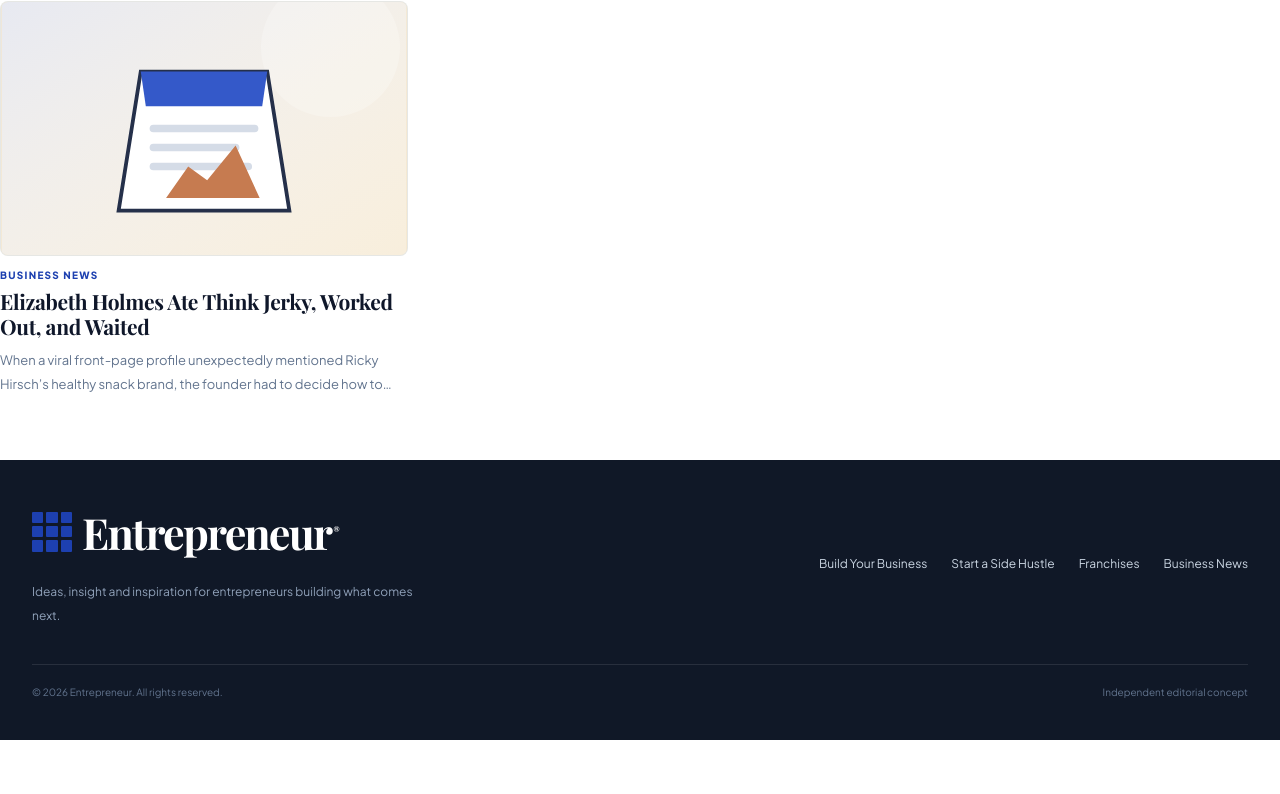
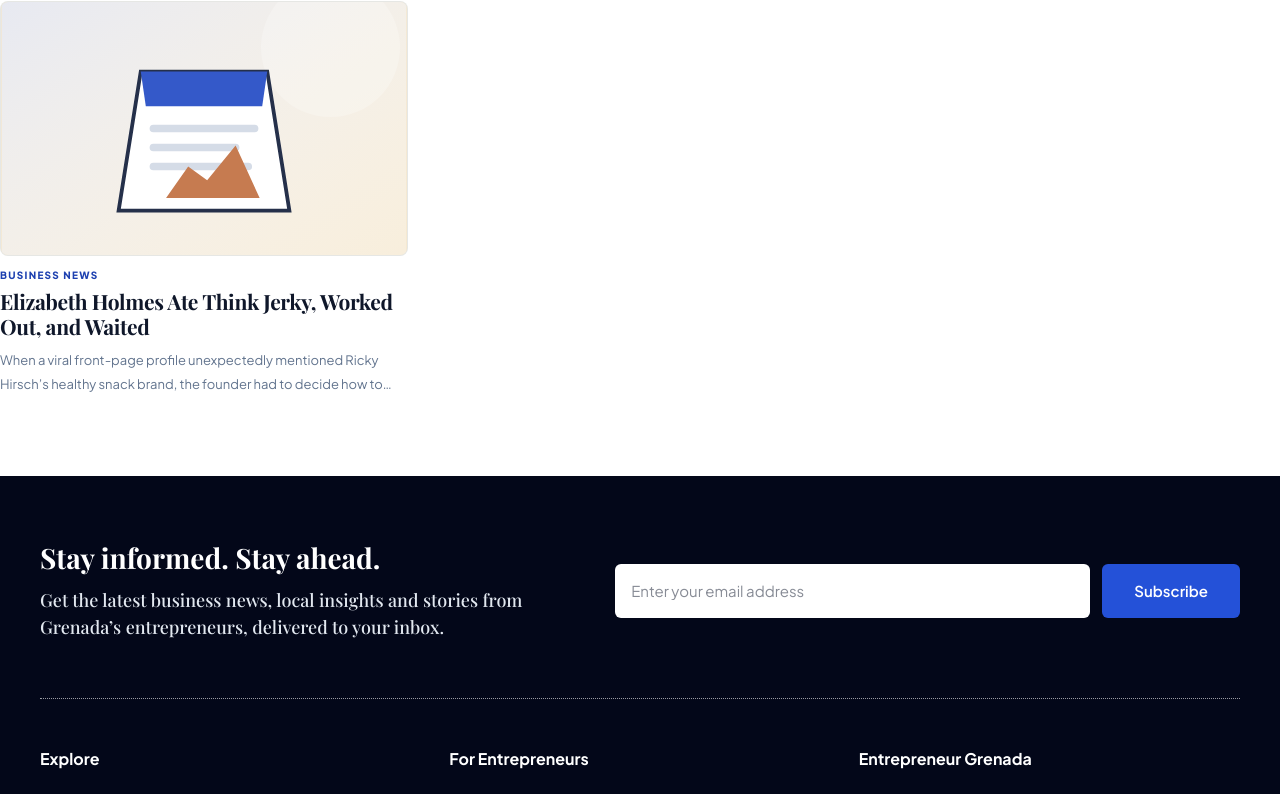
Before and after one commit to faminzimkul/Entrepreneur-Grenada, a React (Vite) app: page / in a window 1280 px wide. Shown: the part 1991-2785 px from the top of the page. Before the commit the page ends 2731 px from the top, so only its background shows below. Built offline with nearby package versions, Linux system fonts and the light colour scheme.

Commit message:
Redesign regional editorial footer

```diff
--- a/src/App.tsx
+++ b/src/App.tsx
@@ -87,7 +87,7 @@ function App() {
       {menuOpen&&<div className="md:hidden px-5 pb-4 grid gap-3">{nav.map(n=><button key={n} onClick={()=>{setCategory(n);setMenuOpen(false);}} className="text-left text-xs font-bold uppercase">{n}</button>)}</div>}
       {searchOpen&&<div className="max-w-[1440px] mx-auto px-5 sm:px-8 pb-4"><input autoFocus value={query} onChange={e=>setQuery(e.target.value)} placeholder="Search stories, topics, authors..." className="w-full border-b border-slate-300 py-3 outline-none text-sm"/></div>}
     </header>
-    <div className="bg-[#1d40b0] text-white text-center py-3.5 text-[13px] sm:text-[15px] font-bold tracking-[-.01em]"><a href="#" className="underline underline-offset-2 hover:opacity-85">Unlock All Access to Entrepreneur.com</a></div>
+    <div className="bg-[#1d40b0] text-white text-center py-3.5 text-[13px] sm:text-[15px] font-bold tracking-[-.01em]"><a href="#" className="underline underline-offset-2 hover:opacity-85">Discover the stories shaping Grenada’s business community</a></div>
     {active ? <main className="max-w-[850px] mx-auto px-5 py-8 sm:py-14">
       <button onClick={closeArticle} className="flex items-center gap-2 text-xs font-bold text-[#1d40b0] mb-8"><ArrowLeft size={16}/> BACK TO STORIES</button>
       <p className="text-[11px] tracking-[.14em] font-extrabold text-[#1d40b0]">{active.category}</p>
@@ -108,7 +108,33 @@ function App() {
       </section>}
       <section className="pt-9"><div className="flex items-center justify-between mb-6"><h2 className="font-serif text-2xl font-bold">{query?'Search results':category==='Latest'?'More to explore':category}</h2><span className="text-xs text-slate-400">{visible.length} stories</span></div>{visible.length?<div className="grid sm:grid-cols-2 lg:grid-cols-3 gap-x-7 gap-y-10">{visible.filter(a=>category!=='Latest'||query||a.id!==featured.id).map(articleCard)}</div>:<p className="py-16 text-center text-slate-500">No stories found. Try another search.</p>}</section>
     </main>}
-    <footer className="bg-[#101827] text-white mt-16"><div className="max-w-[1440px] mx-auto px-5 sm:px-8 py-10"><div className="flex flex-col sm:flex-row justify-between gap-6"><div><Brand inverse/><p className="text-xs text-slate-400 mt-4 max-w-sm leading-6">Ideas, insight and inspiration for entrepreneurs building what comes next.</p></div><div className="flex flex-wrap gap-x-6 gap-y-3 text-xs text-slate-300">{nav.map(n=><button key={n} onClick={()=>{setCategory(n);setActive(null);window.scrollTo(0,0);}}>{n}</button>)}</div></div><div className="border-t border-white/10 mt-9 pt-5 text-[10px] text-slate-500 flex justify-between"><span>© 2026 Entrepreneur. All rights reserved.</span><span>Independent editorial concept</span></div></div></footer>
+    <footer className="bg-[#030719] text-white mt-20">
+      <div className="max-w-[1360px] mx-auto px-5 sm:px-8 lg:px-10 pt-14 sm:pt-16 pb-10">
+        <section className="grid md:grid-cols-[0.9fr_1.1fr] gap-8 lg:gap-16 items-center pb-12 sm:pb-14">
+          <div>
+            <p className="font-serif text-[25px] sm:text-[28px] font-bold leading-tight">Stay informed. Stay ahead.</p>
+            <p className="font-serif text-[16px] sm:text-[18px] leading-[1.55] text-slate-200 mt-3 max-w-[490px]">Get the latest business news, local insights and stories from Grenada’s entrepreneurs, delivered to your inbox.</p>
+          </div>
+          <form className="flex flex-col sm:flex-row gap-3" onSubmit={e=>e.preventDefault()}>
+            <label className="sr-only" htmlFor="footer-email">Your email address</label>
+            <input id="footer-email" type="email" placeholder="Enter your email address" className="min-w-0 flex-1 h-[54px] rounded-md bg-white text-slate-900 px-4 text-[15px] outline-none focus:ring-2 focus:ring-blue-400"/>
+            <button type="submit" className="h-[54px] px-8 rounded-md bg-[#2451d8] hover:bg-[#3263ed] text-white text-[15px] font-semibold transition-colors">Subscribe</button>
+          </form>
+        </section>
+        <div className="border-t border-dotted border-white/60"/>
+        <section className="grid grid-cols-2 md:grid-cols-3 gap-x-7 gap-y-9 py-10 sm:py-12">
+          <div><h3 className="font-bold text-[16px] mb-5">Explore</h3><div className="grid gap-4 text-[14px] font-semibold text-slate-200">{['Latest','Build Your Business','Start a Side Hustle','Business News'].map((item,i)=><button key={item} onClick={()=>{setCategory(i===0?'Latest':item as Nav);setActive(null);window.scrollTo({top:0,behavior:'smooth'});}} className="text-left hover:text-white hover:underline underline-offset-4">{item}</button>)}</div></div>
+          <div><h3 className="font-bold text-[16px] mb-5">For Entrepreneurs</h3><div className="grid gap-4 text-[14px] font-semibold text-slate-200"><a href="mailto:hello@entrepreneurgrenada.com" className="hover:text-white hover:underline underline-offset-4">Share Your Story</a><a href="mailto:hello@entrepreneurgrenada.com?subject=Advertising%20and%20Partnerships" className="hover:text-white hover:underline underline-offset-4">Advertise & Partner</a><a href="mailto:hello@entrepreneurgrenada.com?subject=Editorial%20Enquiry" className="hover:text-white hover:underline underline-offset-4">Contact the Editorial Team</a></div></div>
+          <div className="col-span-2 md:col-span-1"><h3 className="font-bold text-[16px] mb-5">Entrepreneur Grenada</h3><p className="text-[14px] leading-6 text-slate-300 max-w-[280px]">Independent stories, ideas and perspectives for the people building businesses across Grenada and the Caribbean.</p></div>
+        </section>
+        <div className="border-t border-dotted border-white/60"/>
+        <section className="flex flex-col md:flex-row justify-between gap-5 py-7 text-[12px] text-slate-300">
+          <p>© 2026 Entrepreneur Grenada. All rights reserved.</p>
+          <div className="flex flex-wrap gap-x-6 gap-y-2"><a href="mailto:hello@entrepreneurgrenada.com?subject=Privacy%20Enquiry" className="hover:text-white">Privacy</a><a href="mailto:hello@entrepreneurgrenada.com?subject=Terms%20Enquiry" className="hover:text-white">Terms</a><a href="mailto:hello@entrepreneurgrenada.com" className="hover:text-white">Contact</a></div>
+        </section>
+        <p className="text-center text-[12px] leading-6 text-slate-400 pt-1">Rooted in Grenada. Connected to the Caribbean. Focused on what’s next.</p>
+      </div>
+    </footer>
   </div>;
 }
 export default App;
```
